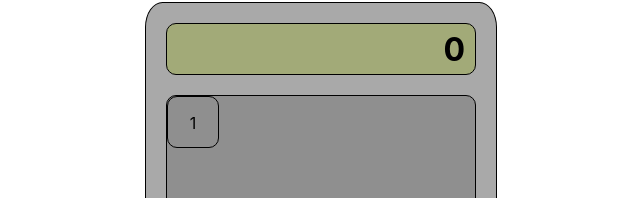
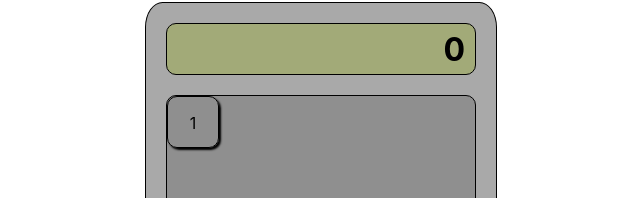
Before and after one commit to mrkshx/calculator, a React (Create React App) app: page / in a window 1280 px wide. Shown: the part 147-345 px from the top of the page, without its empty margins (319-959 px from the left). Built offline with nearby package versions, Linux system fonts and the light colour scheme.

Commit message:
added shadow to key

```diff
--- a/src/style/key.scss
+++ b/src/style/key.scss
@@ -3,4 +3,8 @@
   width: 50px;
   border-radius: 10px;
   border: 1px solid black;
+  box-shadow: 2px 2px 2px;
+  &:active {
+    box-shadow: 1px 1px 1px
+  }
 }
```
